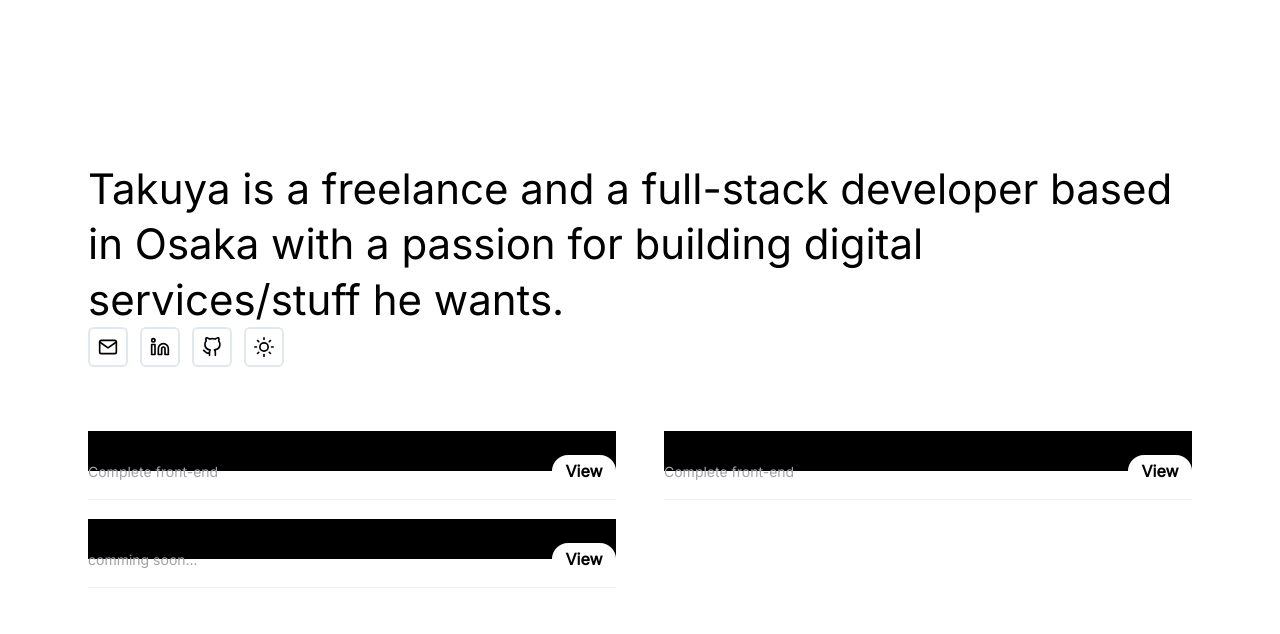
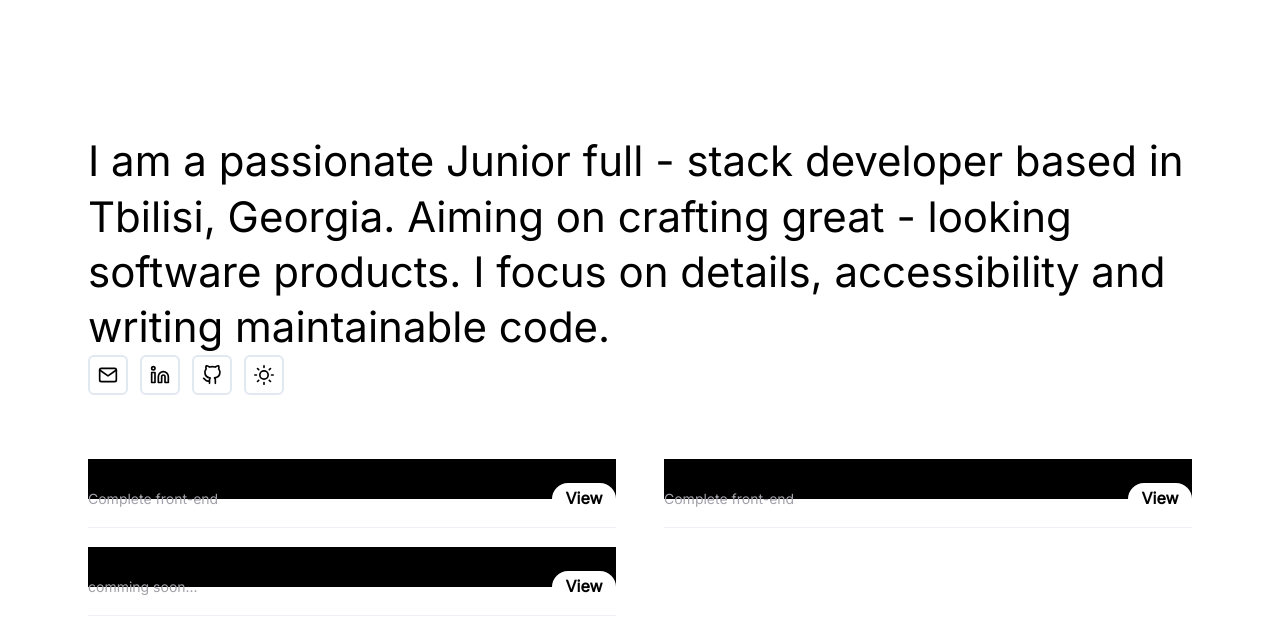
Before and after one commit to dieetcola/next.js-portfolio, a Next.js app: page / in a window 1280 px wide. Shown: the top 634 px of the page. Built offline with nearby package versions, Linux system fonts and the light colour scheme.

Commit message:
fix grid-item type errors

```diff
--- a/components/grid-item.tsx
+++ b/components/grid-item.tsx
@@ -1,7 +1,18 @@
 import React from 'react';
-import { Box, Text, Heading, Flex, Link, Button, Divider, ListItem } from '@chakra-ui/react';
+import NextLink from 'next/link';
+import type { Route } from 'next';
+import { Box, Text, Heading, Flex, Button, Divider, ListItem } from '@chakra-ui/react';
 
-export const GridItem = ({ name, desc, path }) => (
+export default function GridItem<T extends string>({
+  name,
+  desc,
+  href,
+}: {
+  name: string;
+  desc: string;
+  href: Route<T> | URL;
+}) {
+  return (
     <Box w='100%' h='10' bg='black'>
       <Heading as='h2' size='md'>
         {name}
@@ -11,7 +22,7 @@ export const GridItem = ({ name, desc, path }) => (
         <Text fontSize='sm' color='#A1A1AA'>
           {desc}
         </Text>
-      <Link href={path} target='_blank'>
+        <NextLink href={href} target='_blank'>
           <Button
             _hover={{ bg: '#ebedf0' }}
             borderRadius={20}
@@ -22,8 +33,9 @@ export const GridItem = ({ name, desc, path }) => (
             w={16}>
             View
           </Button>
-      </Link>
+        </NextLink>
       </Flex>
       <Divider orientation='horizontal' mt={3} />
     </Box>
   );
+}
--- a/components/paragraph.tsx
+++ b/components/paragraph.tsx
@@ -11,7 +11,8 @@ const ChakraParagraph = chakra('p', {
 
 export const Paragraph = () => (
   <ChakraParagraph>
-    Takuya is a freelance and a full-stack developer based in Osaka with a passion for building
-    digital services/stuff he wants.
+    I am a passionate Junior full - stack developer based in Tbilisi, Georgia. Aiming on crafting
+    great - looking software products. I focus on details, accessibility and writing maintainable
+    code.
   </ChakraParagraph>
 );
--- a/pages/index.tsx
+++ b/pages/index.tsx
@@ -12,24 +12,24 @@ import {
 import { FiMoon, FiSun } from 'react-icons/fi';
 import { Paragraph } from '@/components/paragraph';
 import ListItem from '@/components/list-item';
-import { GridItem } from '@/components/grid-item';
+import GridItem from '@/components/grid-item';
 import { socialAccounts } from '@/config/social';
 
 const projects = [
   {
     name: 'Portfolio',
     description: 'Complete front-end ',
-    path: 'https://github.com/',
+    href: 'https://github.com/',
   },
   {
     name: 'Favourite-Pubs',
     description: 'Complete front-end ',
-    path: 'https://github.com/',
+    href: 'https://github.com/',
   },
   {
     name: 'Reminder App',
     description: 'comming soon...',
-    path: 'https://github.com/',
+    href: 'https://github.com/',
   },
 ];
 
@@ -58,8 +58,8 @@ export default function Home() {
       </List>
 
       <Grid templateColumns='repeat(2, 1fr)' gap={12} mt={16}>
-        {projects?.map((item) => (
-          <GridItem name={item.name} desc={item.description} path={item.path} />
+        {projects?.map((item, i) => (
+          <GridItem key={i} name={item.name} desc={item.description} href={item.href} />
         ))}
       </Grid>
     </Box>
```
Lines whose indentation alone changed are shown as unchanged.
